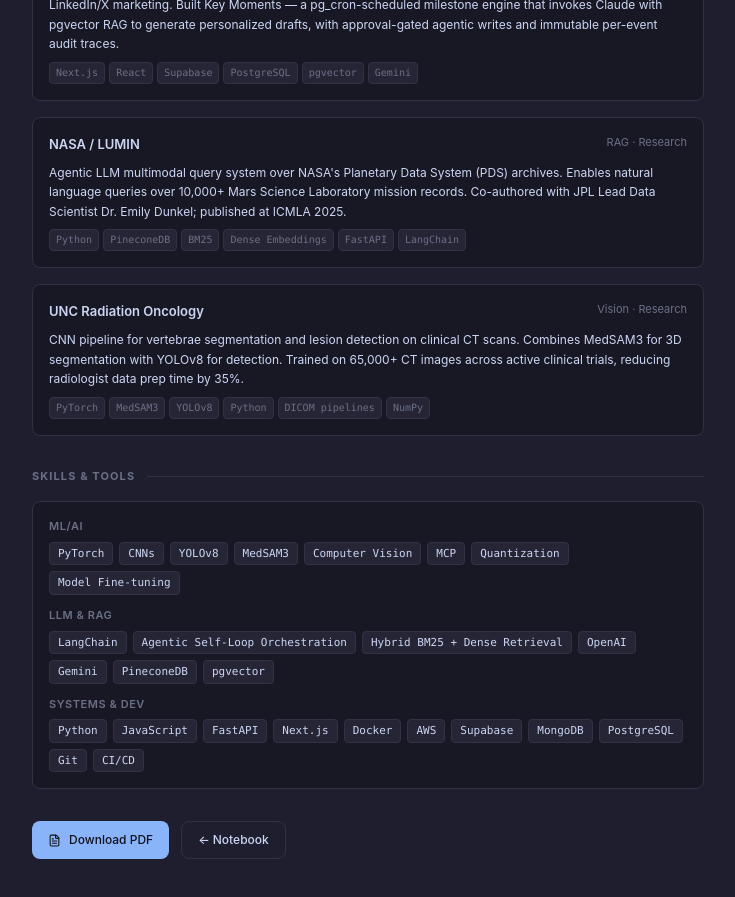
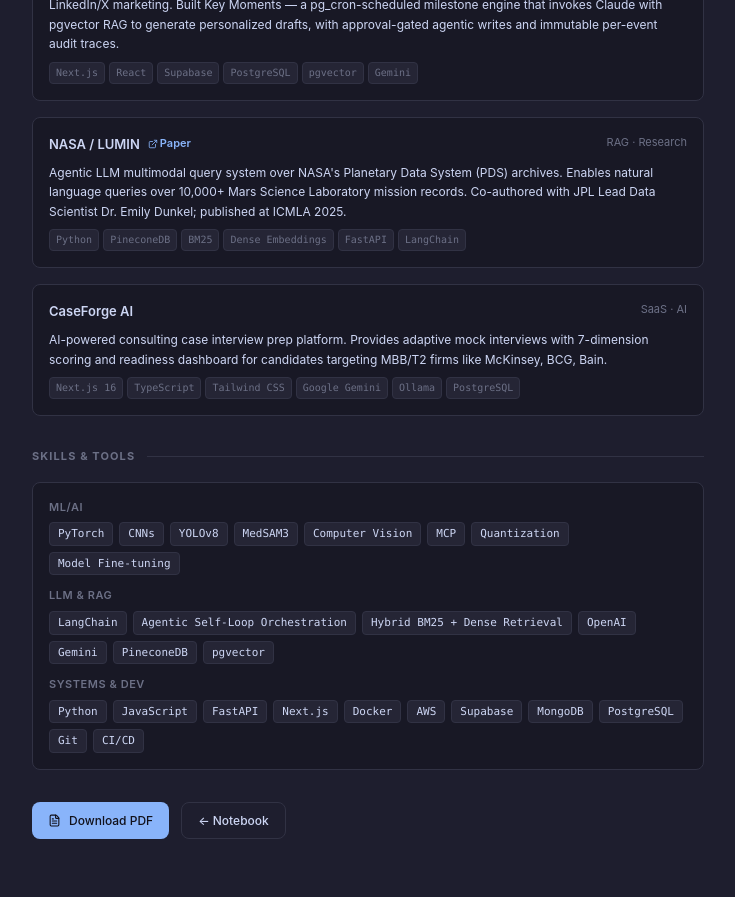
Before and after one commit to VaibhavD2006/portfolio, a Next.js app: page /resume in a window 1280 px wide. Shown: the part 1460-2357 px from the top of the page, without its empty margins (272-1007 px from the left). Built offline with nearby package versions, Linux system fonts and the light colour scheme.

Commit message:
Update projects: remove UNC Radiation Oncology, add CaseForge AI, fix paper link and email
- Removed UNC Radiation Oncology from projects
- Added CaseForge AI as Published project
- Updated NASA/LUMIN paper link to IEEE Xplore URL
- Fixed email: vrdandal@ncsu.edu (was vrdandala)

```diff
--- a/components/outputs/ContactOutput.tsx
+++ b/components/outputs/ContactOutput.tsx
@@ -7,7 +7,7 @@
   { prefix: '',   text: '=== Contact Vaibhav ===',         type: 'out' },
   { prefix: '$ ', text: 'cat contact.txt',                 type: 'cmd' },
   { prefix: '',   text: '',                                 type: 'blank' },
-  { prefix: '',   text: 'Email    : vrdandala@ncsu.edu',   type: 'out' },
+  { prefix: '',   text: 'Email    : vrdandal@ncsu.edu',   type: 'out' },
   { prefix: '',   text: 'GitHub   : github.com/VaibhavD2006',  type: 'out' },
   { prefix: '',   text: 'LinkedIn : linkedin.com/in/vaibhav-dandala', type: 'out' },
   { prefix: '',   text: 'Phone    : (984) 244-8318',       type: 'out' },
--- a/data/projects.ts
+++ b/data/projects.ts
@@ -34,23 +34,24 @@
     ],
     hardPart:
       'Building hybrid BM25 + dense retrieval that actually improves over either sparse or dense alone on unstructured PDS3 archive data, which mixes structured metadata with freeform mission notes across decades of records.',
-    url: '#',
-    urlLabel: 'ICMLA \'25',
+    url: 'https://ieeexplore.ieee.org/document/11471464',
+    urlLabel: 'Paper',
   },
   {
-    title: 'UNC Radiation Oncology',
-    org: 'UNC Department of Radiation Oncology',
-    category: ['Vision', 'Research'],
-    status: 'Ongoing',
+    title: 'CaseForge AI',
+    org: 'NC State Consulting Clubs',
+    category: ['SaaS', 'AI'],
+    status: 'Published',
     summary:
-      'CNN pipeline for vertebrae segmentation and lesion detection on clinical CT scans. Combines MedSAM3 for 3D segmentation with YOLOv8 for detection. Trained on 65,000+ CT images across active clinical trials, reducing radiologist data prep time by 35%.',
-    stack: ['PyTorch', 'MedSAM3', 'YOLOv8', 'Python', 'DICOM pipelines', 'NumPy', 'OpenCV'],
+      'AI-powered consulting case interview prep platform. Provides adaptive mock interviews with 7-dimension scoring and readiness dashboard for candidates targeting MBB/T2 firms like McKinsey, BCG, Bain.',
+    stack: ['Next.js 16', 'TypeScript', 'Tailwind CSS', 'Google Gemini', 'Ollama', 'PostgreSQL', 'Drizzle ORM', 'Inngest'],
     metrics: [
-      { label: 'Segmentation accuracy', value: '93%' },
-      { label: 'CT images trained on', value: '65,000+' },
-      { label: 'Radiologist prep time reduction', value: '35%' },
+      { label: 'Features', value: 'AI Interviewer + 7-D Scorecard' },
+      { label: 'Target Users', value: 'NC State Consulting Club' },
     ],
     hardPart:
-      'Getting MedSAM3 to generalize across CT scans from different scanners and clinical protocols without re-training from scratch — required careful DICOM normalization and augmentation strategies specific to clinical imaging variability.',
+      'Building the 7-stage async evaluation pipeline with Inngest for comprehensive case interview scoring across structure, hypothesis, numerics, synthesis, and communication.',
+    url: '#',
+    urlLabel: 'See below',
   },
 ]
```
Also changed, not shown: 1 other file (tests, documents, lock files or other folders).
